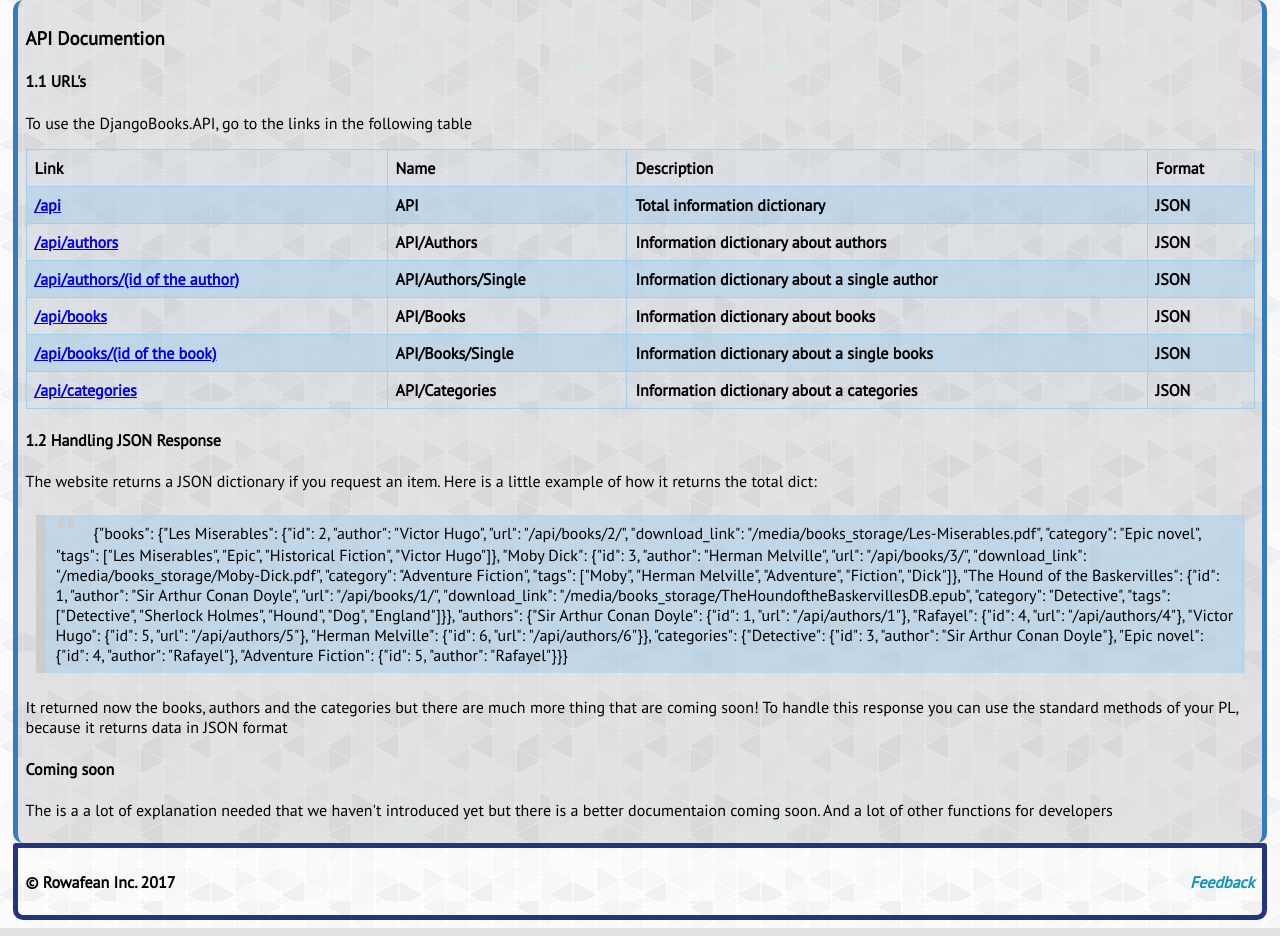
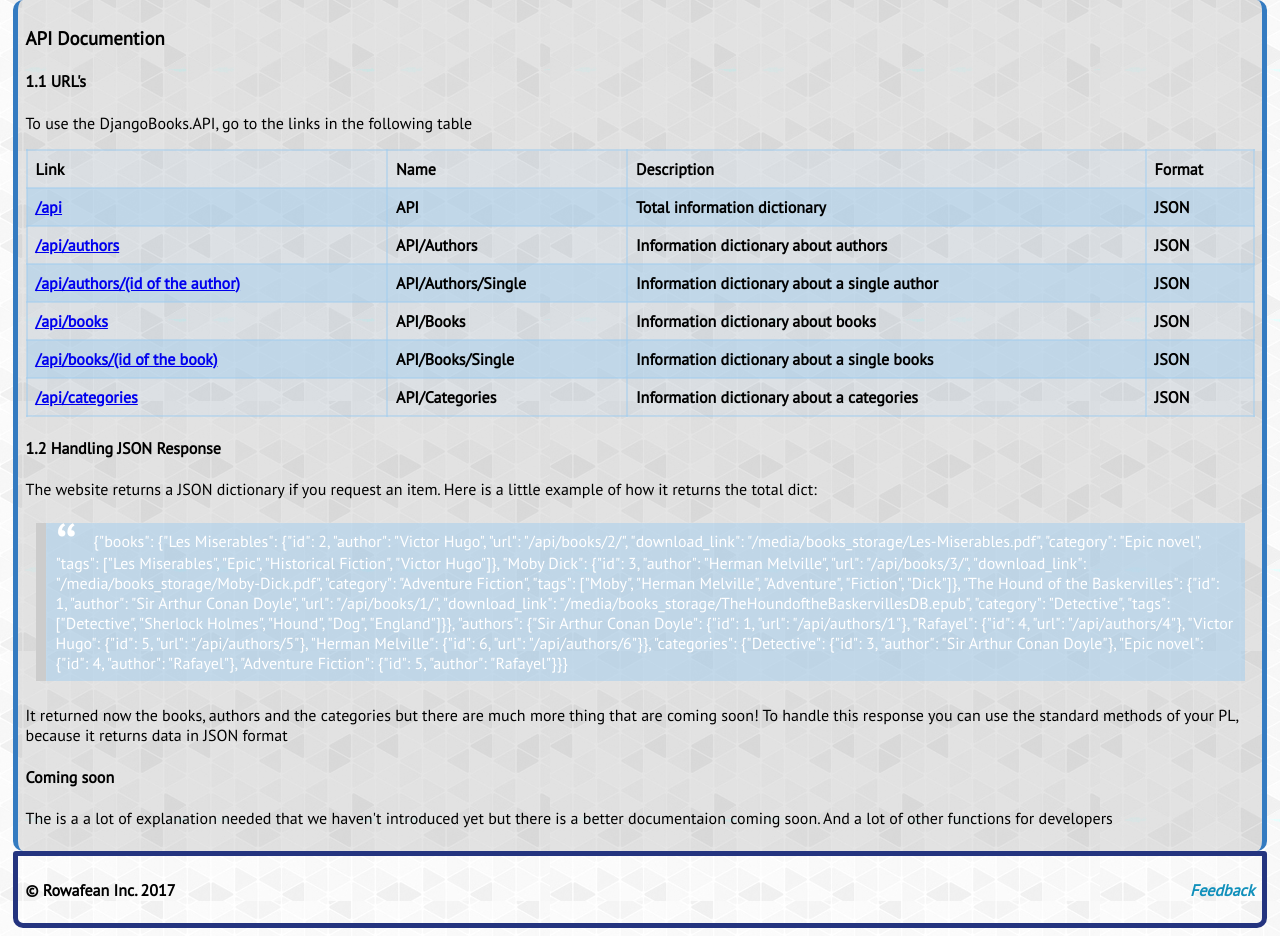
Before and after one commit to RafayelGardishyan/DjangoBooks, a Django app: template blog/templates/blog/api_docs.html in a window 1280 px wide. Shown: the part 99-1035 px from the top of the page. Run offline with Django 3.2, Linux system fonts and the light colour scheme; the template is opened without the code that fills it, so the values that code supplies are empty.

Commit message:
Update api_docs.html

```diff
--- a/blog/templates/blog/api_docs.html
+++ b/blog/templates/blog/api_docs.html
@@ -7,7 +7,7 @@ table {
 }
 
 td, th {
-    border: 1px solid rgb(162, 206, 239);
+    border: 2px solid rgba(162, 206, 239, 0.5);
     text-align: left;
     padding: 8px;
 }
@@ -20,6 +20,7 @@ tr:nth-child(even) {
     background-color: rgba(162, 206, 239, 0.5);
 }
 blockquote {
+  color: #ffffff;
   background: rgba(162, 206, 239, 0.5);
   border-left: 10px solid #ccc;
   margin: 1.5em 10px;
@@ -27,7 +28,7 @@ blockquote {
   quotes: "\201C""\201D""\2018""\2019";
 }
 blockquote:before {
-  color: #ccc;
+  color: #ffffff;
   content: open-quote;
   font-size: 4em;
   line-height: 0.1em;
```
